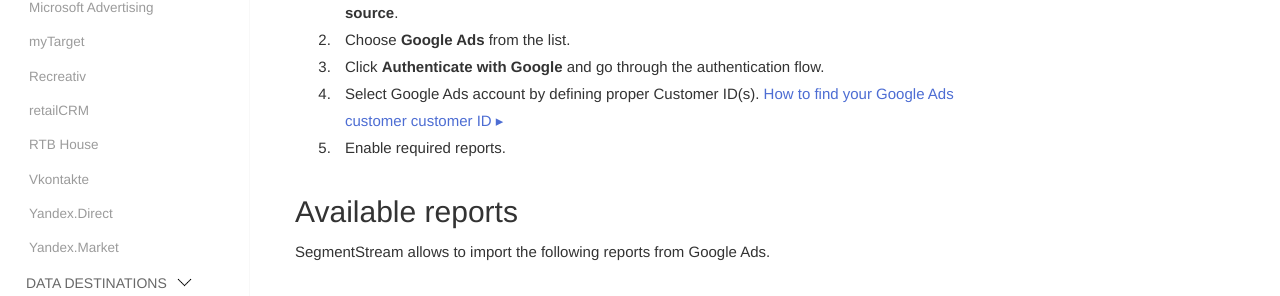
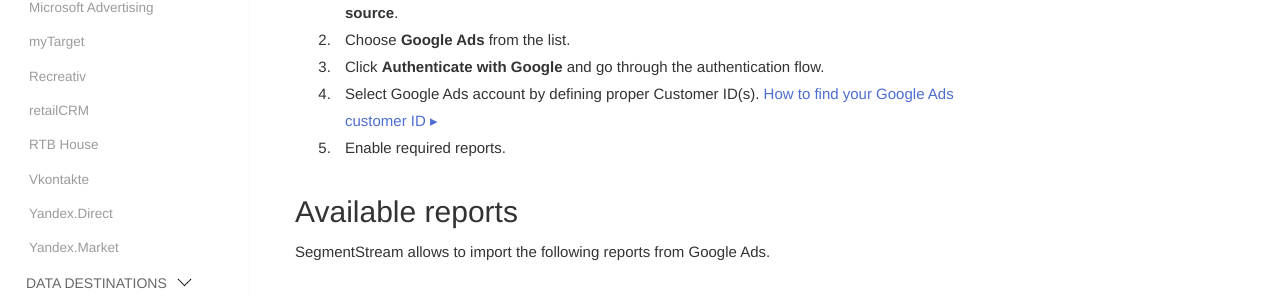
Before and after one commit to segmentstream-com/segmentstream-com.github.io, a Jekyll site: the page built from _docs/datasources/google-ads.md, in a window 1280 px wide and 900 px high, scrolled down 559 px. Shown: the part 175-471 px from the top of the window. Built offline with Jekyll 4.4.1, drawn with Linux system fonts in a browser that asks for light colours; nearby versions of some CDN libraries.

Commit message:
typo fix

```diff
--- a/_docs/datasources/google-ads.md
+++ b/_docs/datasources/google-ads.md
@@ -33,7 +33,7 @@
 1. Inside the admin panel go to **Google BigQuery ▸ Data Sources** page and click **Add data source**.
 2. Choose **Google Ads** from the list.
 3. Click **Authenticate with Google** and go through the authentication flow.
-4. Select Google Ads account by defining proper Customer ID(s). [How to find your Google Ads customer customer ID ▸](https://support.google.com/google-ads/answer/1704344?hl=en-GB)
+4. Select Google Ads account by defining proper Customer ID(s). [How to find your Google Ads customer ID ▸](https://support.google.com/google-ads/answer/1704344?hl=en-GB)
 5. Enable required reports.
 
 ## <a name="reports"></a>Available reports
```
